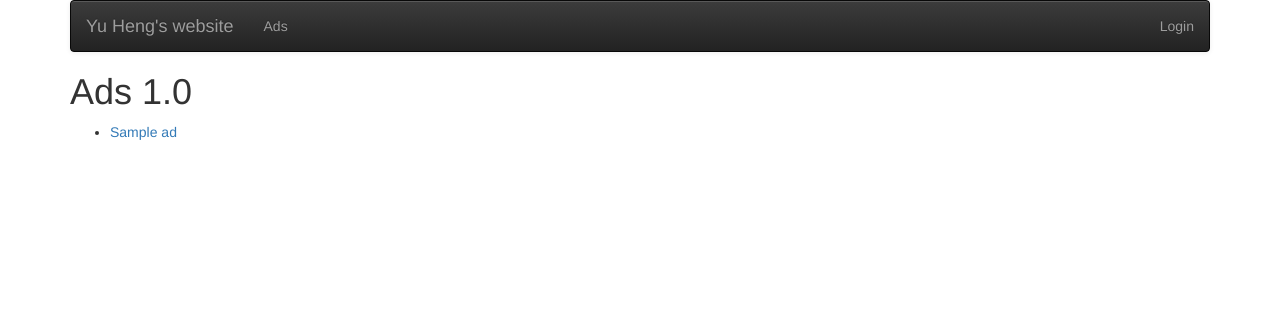
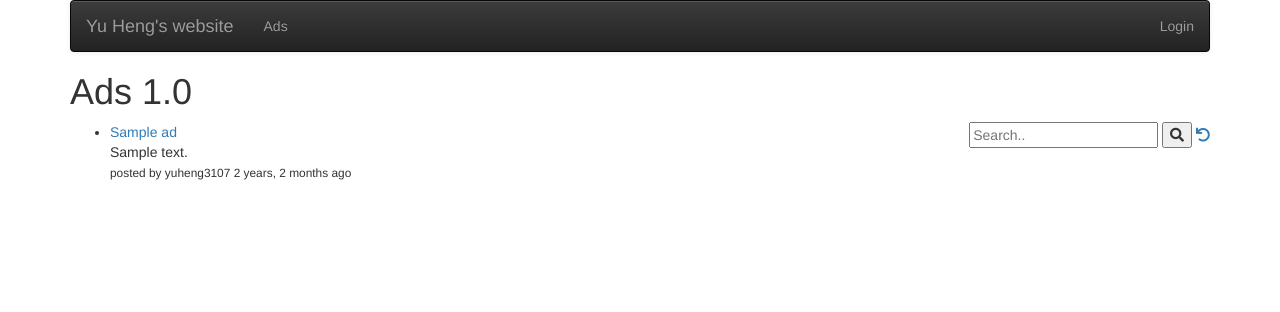
Before and after one commit to Yuheng3107/Django4E, a Django app: page / in a window 1280 px wide. Shown: the top 312 px of the page. Run offline with Django 3.2, Linux system fonts and the light colour scheme; data comes from the database, SQL or seed files in the repository; tables that the repository leaves empty hold one stand-in row (values such as "Sample post"); parts of the project's set-up code (start-up, migrations or seed data) failed here and were passed over; some libraries are stand-ins or nearby versions.

Commit message:
Added tags functionality as well as search bar for CRUD Ads Application

```diff
--- a/mysite/ads/forms.py
+++ b/mysite/ads/forms.py
@@ -18,7 +18,7 @@ class CreateForm(forms.ModelForm):
     # Hint: this will need to be changed for use in the ads application :)
     class Meta:
         model = Ad
-        fields = ['title','price', 'text', 'picture']  # Picture is manual
+        fields = ['title','price', 'text','tags', 'picture']  # Picture is manual
 
     # Validate the size of the picture
     def clean(self):
@@ -42,6 +42,7 @@ class CreateForm(forms.ModelForm):
 
         if commit:
             instance.save()
+            self.save_m2m()
 
         return instance
 
--- a/mysite/ads/models.py
+++ b/mysite/ads/models.py
@@ -1,6 +1,7 @@
 from django.db import models
 from django.core.validators import MinLengthValidator
 from django.conf import settings
+from taggit.managers import TaggableManager
 
 class Ad(models.Model):
     title = models.CharField(
@@ -18,6 +19,7 @@ class Ad(models.Model):
     content_type = models.CharField(max_length=256, null=True, help_text='The MIMEType of the file')
     # Favourites
     favorites =  models.ManyToManyField(settings.AUTH_USER_MODEL, through='Fav', related_name='favorite_ads')
+    tags = TaggableManager(blank=True)
     def __str__(self):
         return self.title
 
--- a/mysite/ads/templates/ads/ad_list.html
+++ b/mysite/ads/templates/ads/ad_list.html
@@ -13,6 +13,14 @@ function favPost(url, thing_id) {
     });
 }
 </script>
+<div style="float:right;">
+    <form>
+        <input type="text" placeholder="Search.." name="search"
+        {% if search %} value="{{search}}" {% endif %}>
+        <button type="submit"><i class="fa fa-search"></i></button>
+        <a href="{% url 'ads:all' %}"><i class="fa fa-undo"></i></a>
+    </form>
+</div>
 <p>
 {% if ad_list %}
 <ul>
@@ -43,6 +51,19 @@ function favPost(url, thing_id) {
         </span>
         </a>
         {% endif %}
+        <div style="left:10px;">
+            {% if ad.text|length < 100 %}
+            {{ad.text}}
+            {% else %}
+            {{ad.text|slice:"0:99" }}
+            {% endif %}
+        </div>
+        <small>
+            {% if ad.owner.username %}
+            posted by {{ad.owner.username}}
+            {% endif %}
+            {{ad.natural_updated }}
+        </small>
     </li>
   {% endfor %}
 </p>
--- a/mysite/ads/views.py
+++ b/mysite/ads/views.py
@@ -6,18 +6,28 @@ from django.urls import reverse_lazy, reverse
 from django.shortcuts import render, redirect, get_object_or_404
 from ads.forms import CreateForm, CommentForm
 from django.http import HttpResponse
+from django.db.models import Q
+from django.contrib.humanize.templatetags.humanize import naturaltime
 # Create your views here.
 class AdListView(OwnerListView):
     model = Ad
     template_name = 'ads/ad_list.html'
     def get(self, request):
-        ad_list = Ad.objects.all()
         favorites = list()
         if request.user.is_authenticated:
             # rows = [{'id': 2}, {'id': 4} ... ]  (A list of rows)
             rows = request.user.favorite_ads.values('id')
             favorites = [row['id'] for row in rows]
-        ctx = {'ad_list': ad_list, 'favorites': favorites}
+        strval = request.GET.get("search", False)
+        if strval:
+            query = Q(title__icontains=strval)
+            query.add(Q(text__icontains=strval), Q.OR)
+            ad_list = Ad.objects.filter(query).select_related().order_by('-updated_at')[:10]
+        else:
+            ad_list = Ad.objects.all().order_by('-updated_at')[:10]
+        for ad in ad_list:
+            ad.natural_updated = naturaltime(ad.updated_at)
+        ctx = {'ad_list': ad_list, 'favorites': favorites, 'search': strval}
         return render(request, self.template_name, ctx)
 class AdDetailView(OwnerDetailView):
     model = Ad
@@ -48,6 +58,7 @@ class AdCreateView(LoginRequiredMixin, View):
         ad = form.save(commit=False)
         ad.owner = self.request.user
         ad.save()
+        form.save_m2m()
         return redirect(self.success_url)
 
 class AdUpdateView(LoginRequiredMixin, View):
```
Also changed, not shown: mysite/ads/templates/ads/ad_detail.html (+7 -0 lines), mysite/ads/migrations/0005_ad_tags.py (added).
